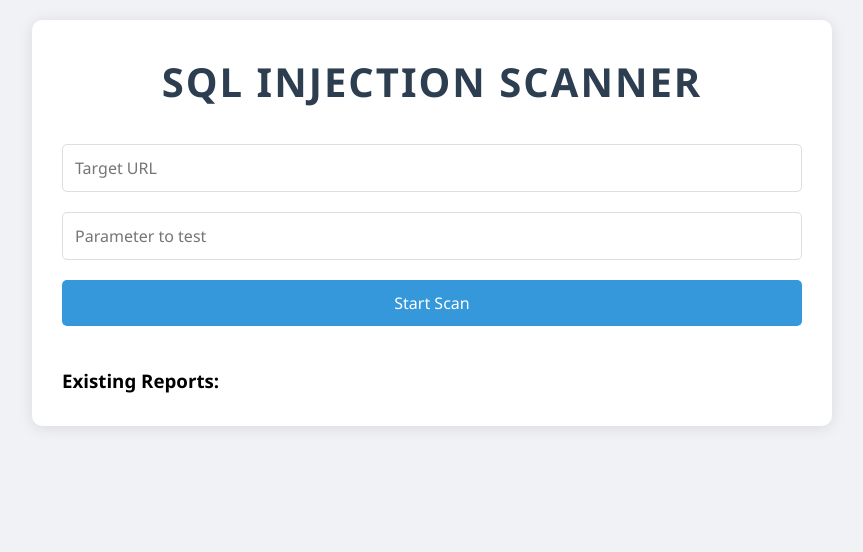
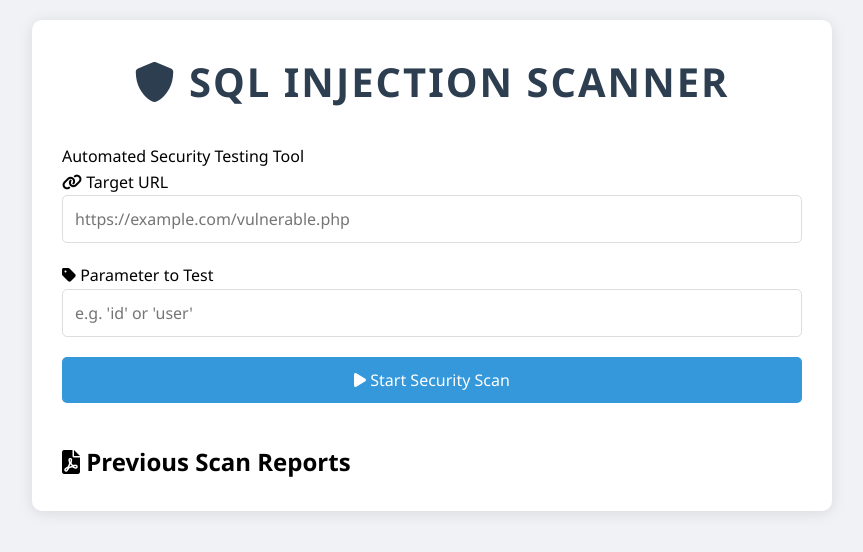
Before and after one commit to mathengem/Automata, a Flask app: page / in a window 1280 px wide. Shown: the top 552 px of the page, without its empty margins (208-1071 px from the left). Run offline with Flask 3, Linux system fonts and the light colour scheme.

Commit message:
Update index.html

```diff
--- a/project/templates/index.html
+++ b/project/templates/index.html
@@ -1,31 +1,43 @@
 <!DOCTYPE html>
 <html>
 <head>
-    <title>SQLi Scanner</title>
+    <title>SQL Injection Scanner</title>
     <link rel="stylesheet" href="{{ url_for('static', filename='styles.css') }}">
+    <link rel="stylesheet" href="https://cdnjs.cloudflare.com/ajax/libs/font-awesome/6.0.0/css/all.min.css">
 </head>
 <body>
     <div class="container">
-        <h1>SQL Injection Scanner</h1>
-        <form id="scanForm">
-            <input type="url" name="url" placeholder="Target URL" required>
-            <input type="text" name="parameter" placeholder="Parameter to test" required>
-            <button type="submit">Start Scan</button>
-        </form>
-
-        <div id="scanResults">
-            <!-- Status updates will appear here -->
+        <div class="header">
+            <h1><i class="fas fa-shield-alt"></i> SQL Injection Scanner</h1>
+            <p class="subtitle">Automated Security Testing Tool</p>
         </div>
 
-        <div class="reports">
-            <h3>Existing Reports:</h3>
-            <ul id="reportList">
-                {% for report in reports %}
-                <li><a href="/reports/{{ report }}">{{ report }}</a></li>
-                {% endfor %}
-            </ul>
+        <div class="scan-container">
+            <form id="scanForm">
+                <div class="input-group">
+                    <label for="url"><i class="fas fa-link"></i> Target URL</label>
+                    <input type="url" name="url" placeholder="https://example.com/vulnerable.php" required>
+                </div>
+
+                <div class="input-group">
+                    <label for="parameter"><i class="fas fa-tag"></i> Parameter to Test</label>
+                    <input type="text" name="parameter" placeholder="e.g. 'id' or 'user'" required>
+                </div>
+
+                <button type="submit" class="scan-button">
+                    <i class="fas fa-play"></i> Start Security Scan
+                </button>
+            </form>
+
+            <div id="scanResults" class="results-container"></div>
+        </div>
+
+        <div class="reports-section">
+            <h2><i class="fas fa-file-pdf"></i> Previous Scan Reports</h2>
+            <div id="reportList" class="report-items"></div>
         </div>
     </div>
+
     <script src="{{ url_for('static', filename='script.js') }}"></script>
 </body>
 </html>
```
